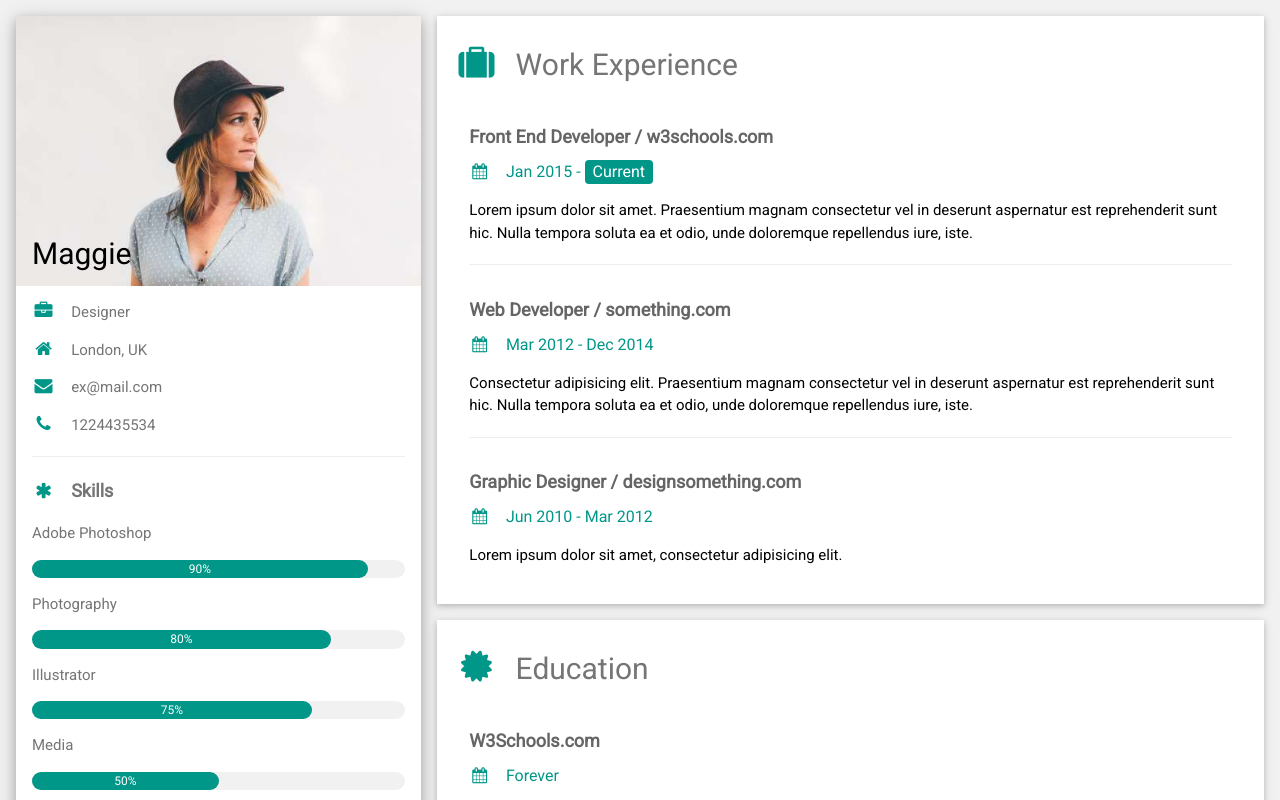
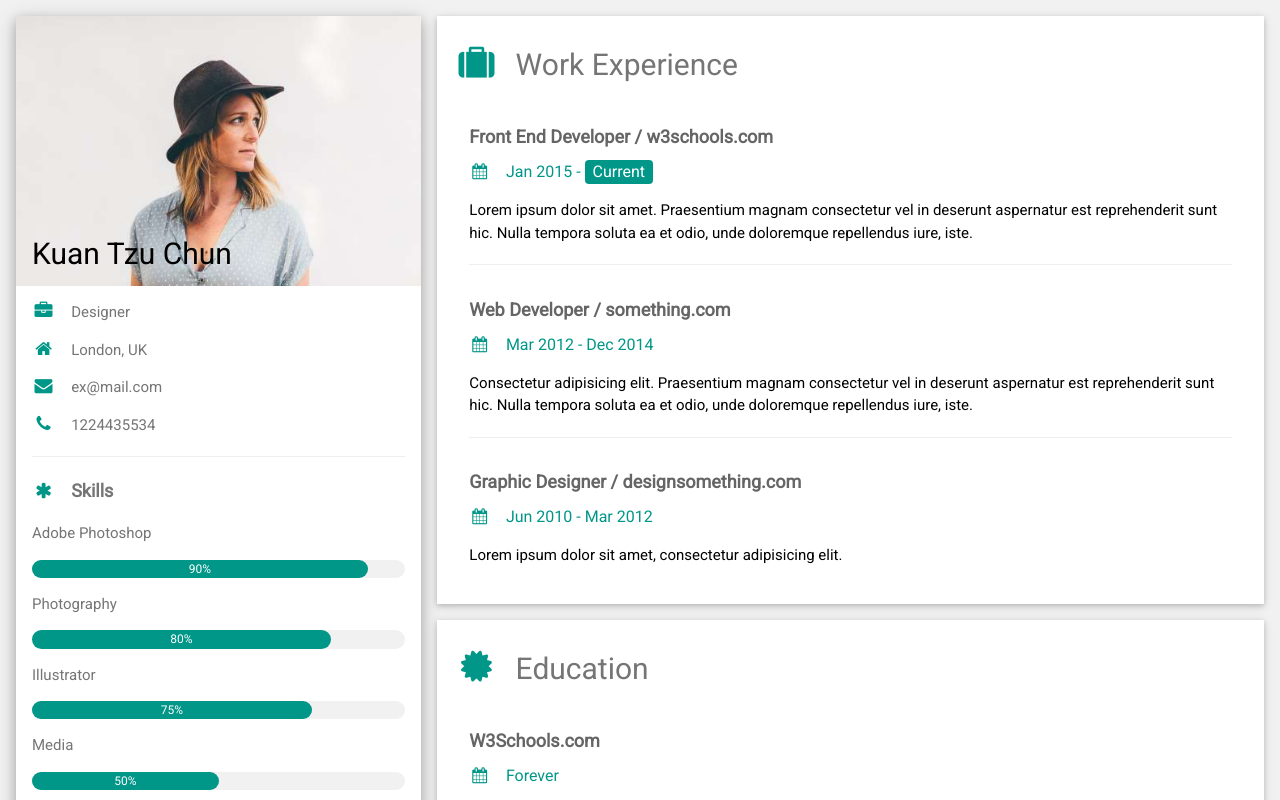
Before and after one commit to kuanmaggie/kuanmaggie.github.io, a plain HTML site: page CV22.html in a window 1280 px wide. Shown: the top 800 px of the page. Drawn offline with nearby package versions, Linux system fonts and the light colour scheme.

Commit message:
Add files via upload

```diff
--- a/CV22.html
+++ b/CV22.html
@@ -26,7 +26,7 @@ html,body,h1,h2,h3,h4,h5,h6 {font-family: "Roboto", sans-serif}
         <div class="w3-display-container">
           <img src="w3images/avatar_hat.jpg" style="width:100%" alt="Avatar">
           <div class="w3-display-bottomleft w3-container w3-text-black">
-            <h2>Maggie</h2>
+            <h2>Kuan Tzu Chun</h2>
           </div>
         </div>
         <div class="w3-container">
```
